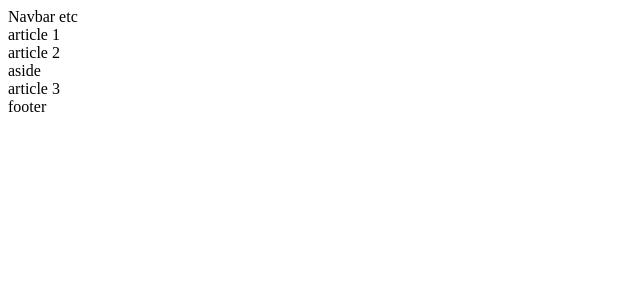
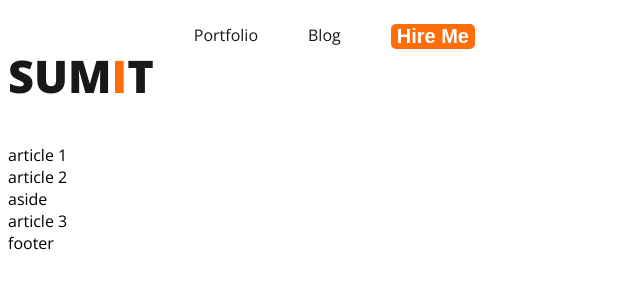
Before and after one commit to sumit-ch-dev/developer-portfolio, a plain HTML site: page index.html in a window 1280 px wide. Shown: the whole page, without its empty margins (0-640 px from the left). Drawn offline with nearby package versions, Linux system fonts and the light colour scheme.

Commit message:
added navbar styles

```diff
--- a/index.html
+++ b/index.html
@@ -1,34 +1,42 @@
 <!DOCTYPE html>
 <html lang="en">
   <head>
-    <meta charset="UTF-8">
-    <meta name="viewport" content="width=device-width, initial-scale=1.0">
+    <meta charset="UTF-8" />
+    <meta name="viewport" content="width=device-width, initial-scale=1.0" />
+
+    <link rel="preconnect" href="https://fonts.googleapis.com" />
+    <link rel="preconnect" href="https://fonts.gstatic.com" crossorigin />
+    <link rel="preconnect" href="https://fonts.googleapis.com" />
+    <link rel="preconnect" href="https://fonts.gstatic.com" crossorigin />
+    <link
+      href="https://fonts.googleapis.com/css2?family=Open+Sans:wght@300;400;500;700;800&display=swap"
+      rel="stylesheet"
+    />
+    <link rel="stylesheet" href="/styles/portfolio.css">
     <title>Portfolio website</title>
   </head>
   <body>
     <header>
-        Navbar etc
+      <nav>
+        <h1 class="nav-title">SUM<span class="text-primary">I</span>T</h1>
+
+        <ul>
+          <li><a href="">Portfolio</a></li>
+          <li><a href="">Blog</a></li>
+          <li><button class="btn-primary">Hire Me</button></li>
+        </ul>
+      </nav>
     </header>
     <body>
       <main>
-            <article>
-                article 1
-            </article>
-            <article>
-                article 2
-            </article>
-            <aside>
-                aside
-            </aside>
+        <article>article 1</article>
+        <article>article 2</article>
+        <aside>aside</aside>
 
-            <article>
-                article 3
-            </article>
+        <article>article 3</article>
       </main>
 
-        <footer>
-            footer
-        </footer>
+      <footer>footer</footer>
     </body>
   </body>
 </html>
--- /dev/null
+++ b/styles/portfolio.css
@@ -0,0 +1,54 @@
+:root {
+    --White-01: #ffffff;
+    --Dark-01: #181818;
+    --Primary-01: #FD6E0A;
+    --Dark-02: #474747;
+    --Dark-03: #757575;
+    /* --Secondary-01: #6c757d;
+    --Success-01: #28a745;
+    --Danger-01: #dc3545;
+    --Warning-01: #ffc107;
+    --Info-01: #17a2b8; */
+}
+
+.text-primary {
+    color: var(--Primary-01);
+}
+body {
+    font-family: "Open Sans", sans-serif;
+}
+
+nav {
+    display: flex;
+}
+
+nav > ul {
+    display: flex;
+}
+
+nav li {
+    list-style: none;
+    margin-right: 50px;
+}
+
+nav a {
+    text-decoration: none;
+    color: var(--Dark-01);
+}
+
+.btn-primary {
+    background-color: var(--Primary-01);
+    color: var(--White-01);
+    border: none;
+    border-radius: 5px;
+    font-size: 20px;
+    font-weight: 700;
+}
+
+
+
+.nav-title {
+    color: var(--Dark-01);
+    font-size: 45px;
+    font-weight: 800;
+}
```
Lines whose indentation alone changed are shown as unchanged.
